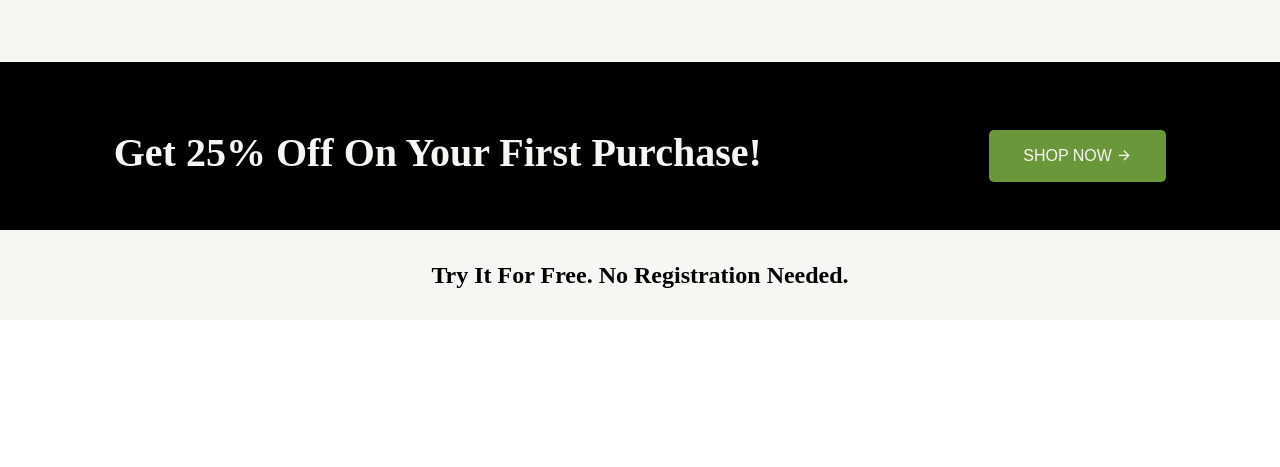
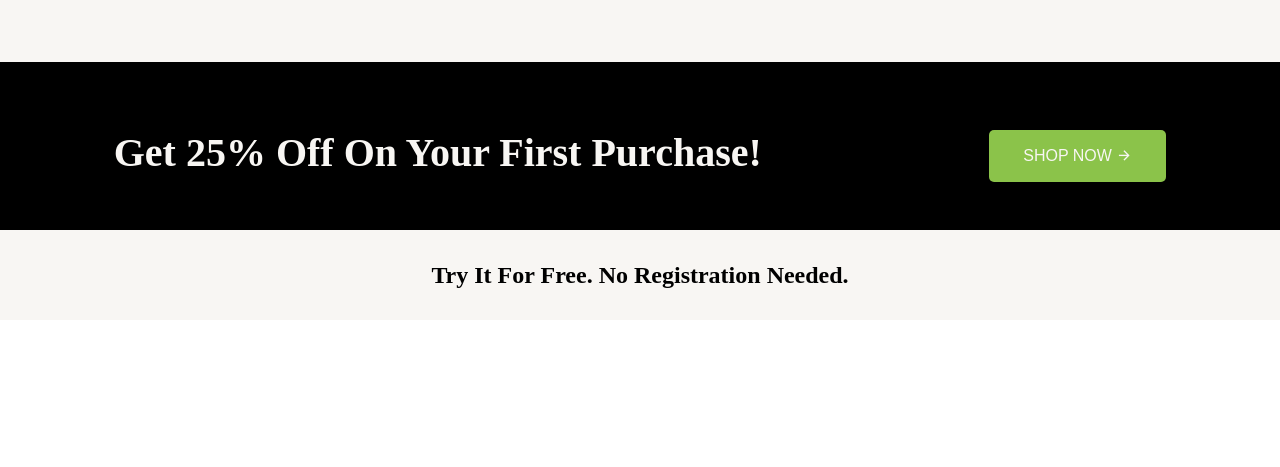
Before and after one commit to KanishkTech/Organic_Store, a plain HTML site: page index.html in a window 1280 px wide. In both pictures the pointer is over the button 1077 px from the left and 2733 px from the top of the page. Shown: the part 2577-3044 px from the top of the page. Drawn offline with nearby package versions, Linux system fonts and the light colour scheme.

Commit message:
hover to button

```diff
--- a/style.css
+++ b/style.css
@@ -322,6 +322,9 @@
   color: #F8F6F3;
   border: none;
 }
+.noti-btn:hover{
+  background: #8bc34a;
+}
 .noti{
   display: flex;
   align-items: center;
```
